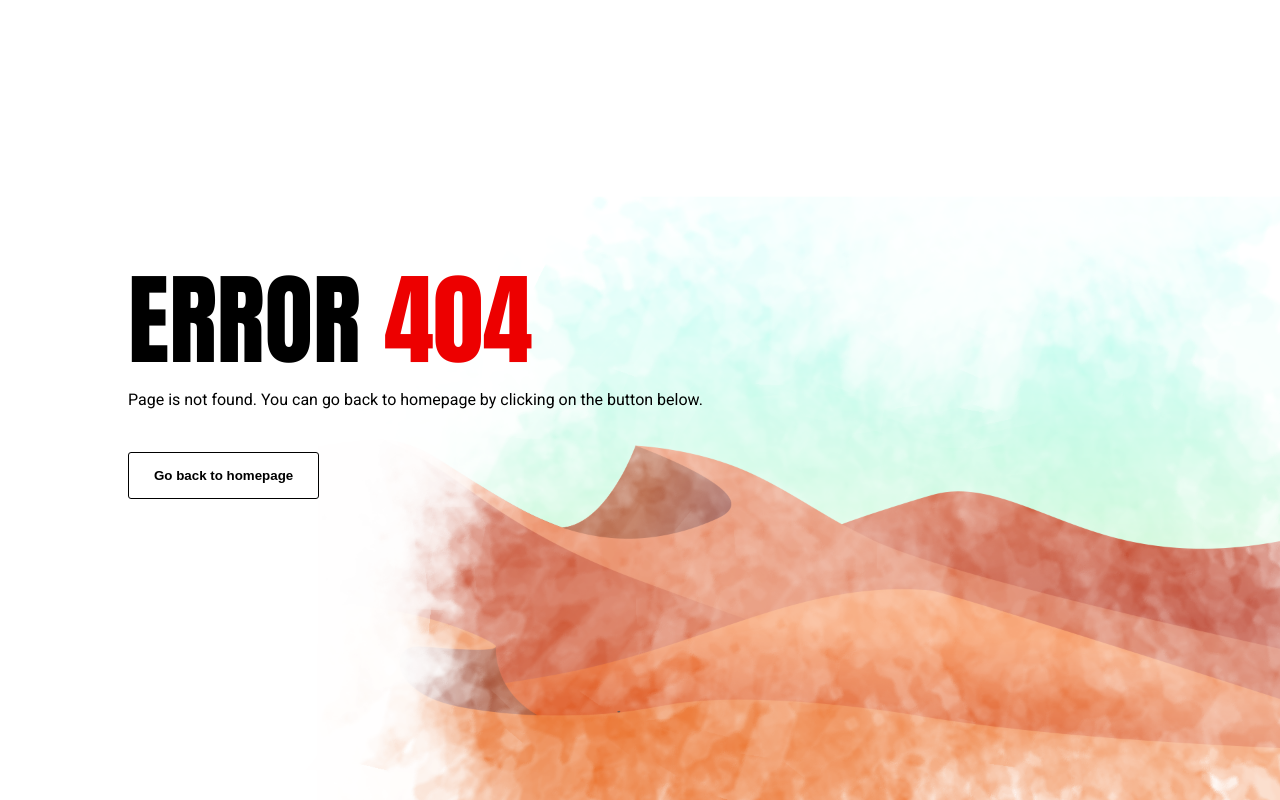
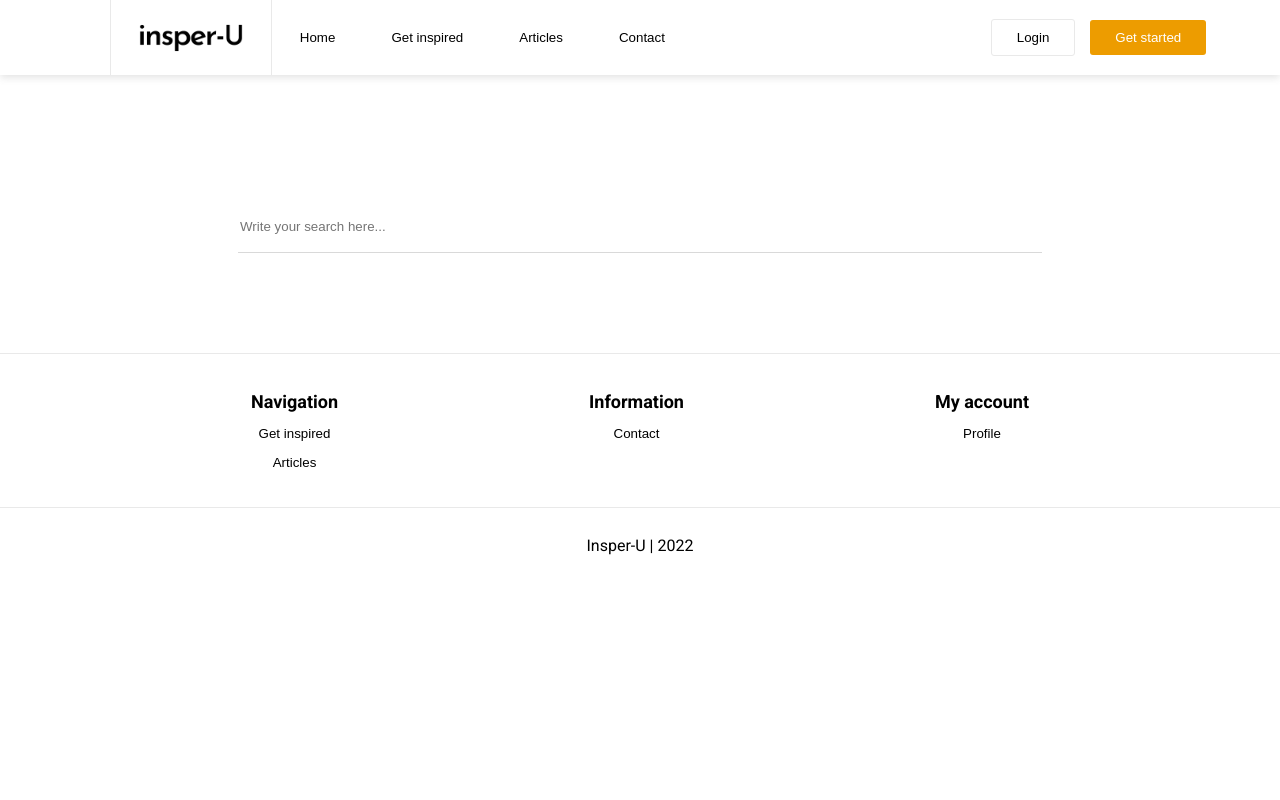
Before and after one commit to leanghengou/Insper-U_FinalProject, a React (Create React App) app in the folder client/: page /search in a window 1280 px wide. Built offline with nearby package versions, Linux system fonts and the light colour scheme; no server answers; a web font is replaced by a local one.

Commit message:
Search install

```diff
--- a/client/src/App.js
+++ b/client/src/App.js
@@ -17,6 +17,7 @@ import AllArticles from "./pages/AllArticles";
 import Error404 from "./pages/Error404";
 import ErrorPage from "./pages/ErrorPage";
 import UpdateUser from "./pages/UpdateUser";
+import Search from "./pages/Search";
 
 function App() {
   return (
@@ -38,6 +39,7 @@ function App() {
           <Route path="*" element={<Error404 />} />
           <Route path="/error" element={<ErrorPage />} />
           <Route path="/edit-user" element={<UpdateUser />} />
+          <Route path="/search" element={<Search />} />
         </Routes>
         <Footer />
       </Container>
--- /dev/null
+++ b/client/src/pages/Search.js
@@ -0,0 +1,38 @@
+import React, { useContext } from "react";
+import styled from "styled-components";
+import { CurrentUserContext } from "../CurrentUserContext";
+import LoadingState from "./LoadingState";
+
+const Search = () => {
+  const { loading, setLoading, currentUser } = useContext(CurrentUserContext);
+
+  if (loading) {
+    return <LoadingState />;
+  } else {
+    return (
+      <Container>
+        <SearchInput placeholder="Write your search here..." />
+      </Container>
+    );
+  }
+};
+
+// Styleing-------------------------------------------
+const Container = styled.div`
+  width: 100%;
+  display: flex;
+  justify-content: flex-start;
+  flex-direction: column;
+  align-items: center;
+  margin-top: 150px;
+`;
+
+const SearchInput = styled.input`
+  width: 800px;
+  height: 50px;
+  border: none;
+  border-bottom: 1px solid #d9d9d9;
+  outline: none;
+`;
+
+export default Search;
```
